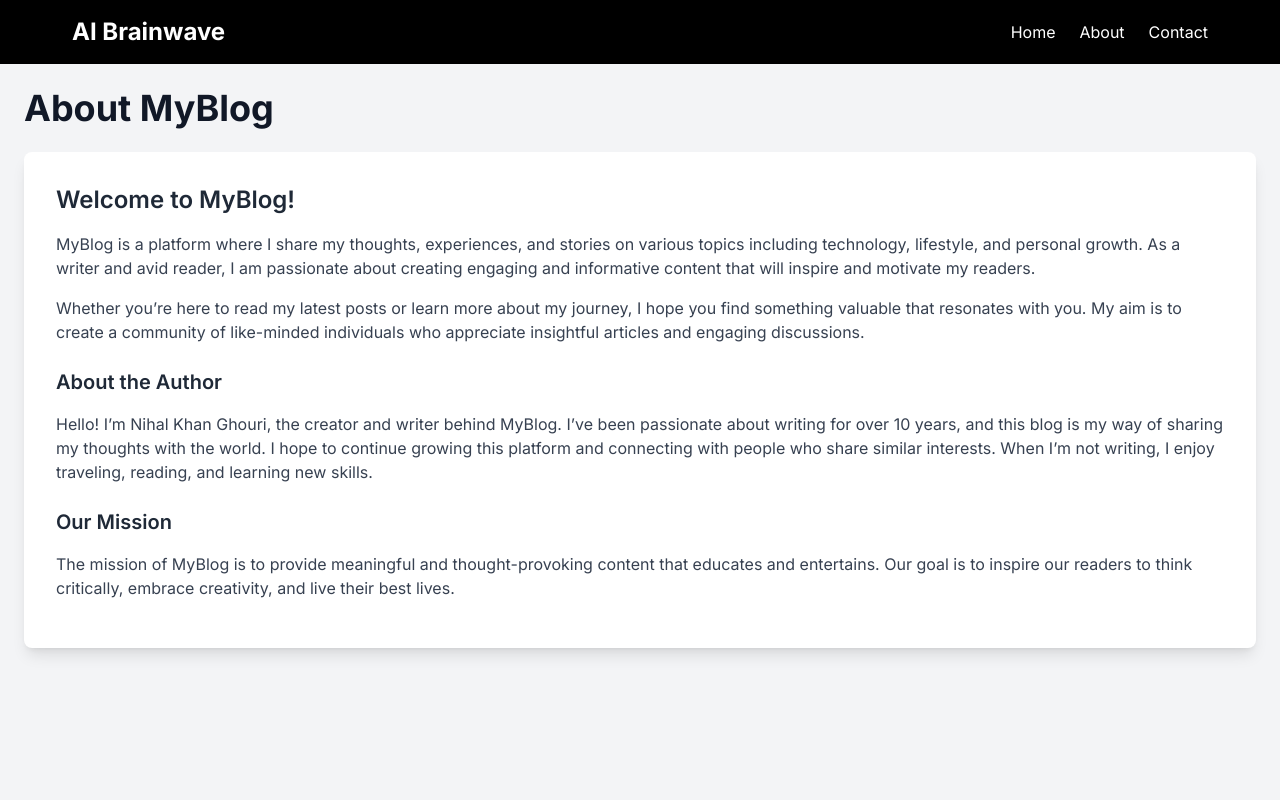
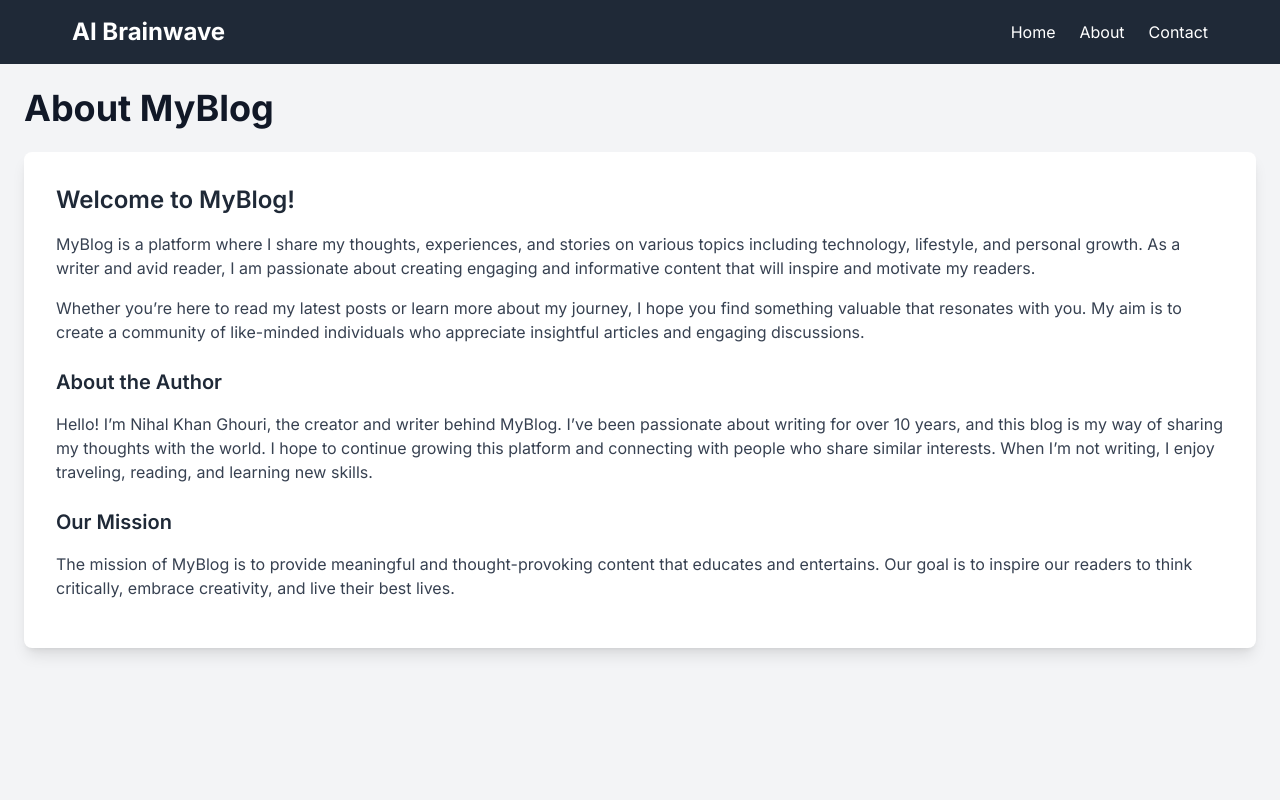
Before and after one commit to nihalkhann/Blog-website-, a Next.js app: page /about in a window 1280 px wide. Shown: the top 800 px of the page. Built offline with nearby package versions, Linux system fonts and the light colour scheme.

Commit message:
Update Header.tsx

```diff
--- a/src/components/Header.tsx
+++ b/src/components/Header.tsx
@@ -11,7 +11,7 @@ const Header = () => {
   };
 
   return (
-    <nav className='bg-black p-4'>
+    <nav className='bg-gray-800 p-4'>
       <div className='max-w-7xl mx-auto  md:px-14 flex justify-between items-center'>
         <Link href='/' className='text-white text-2xl font-bold'>
           AI Brainwave
```
